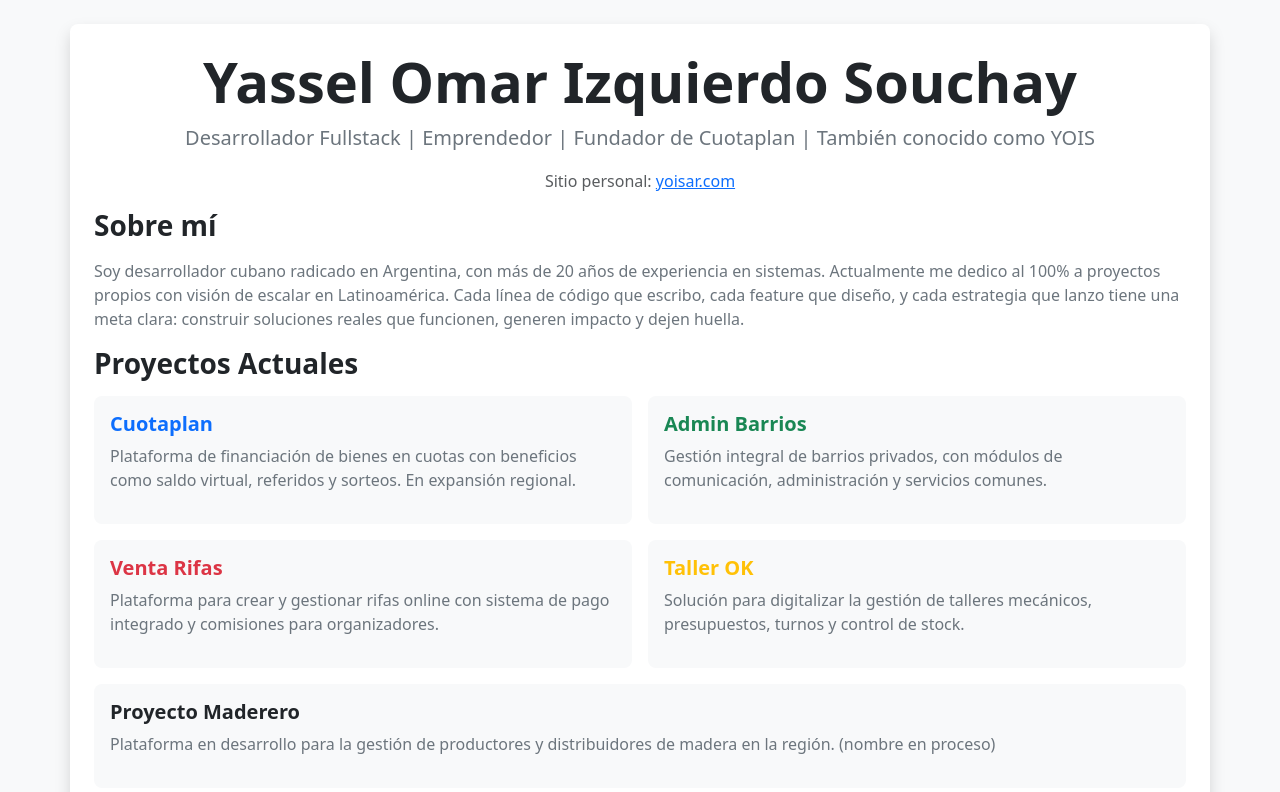
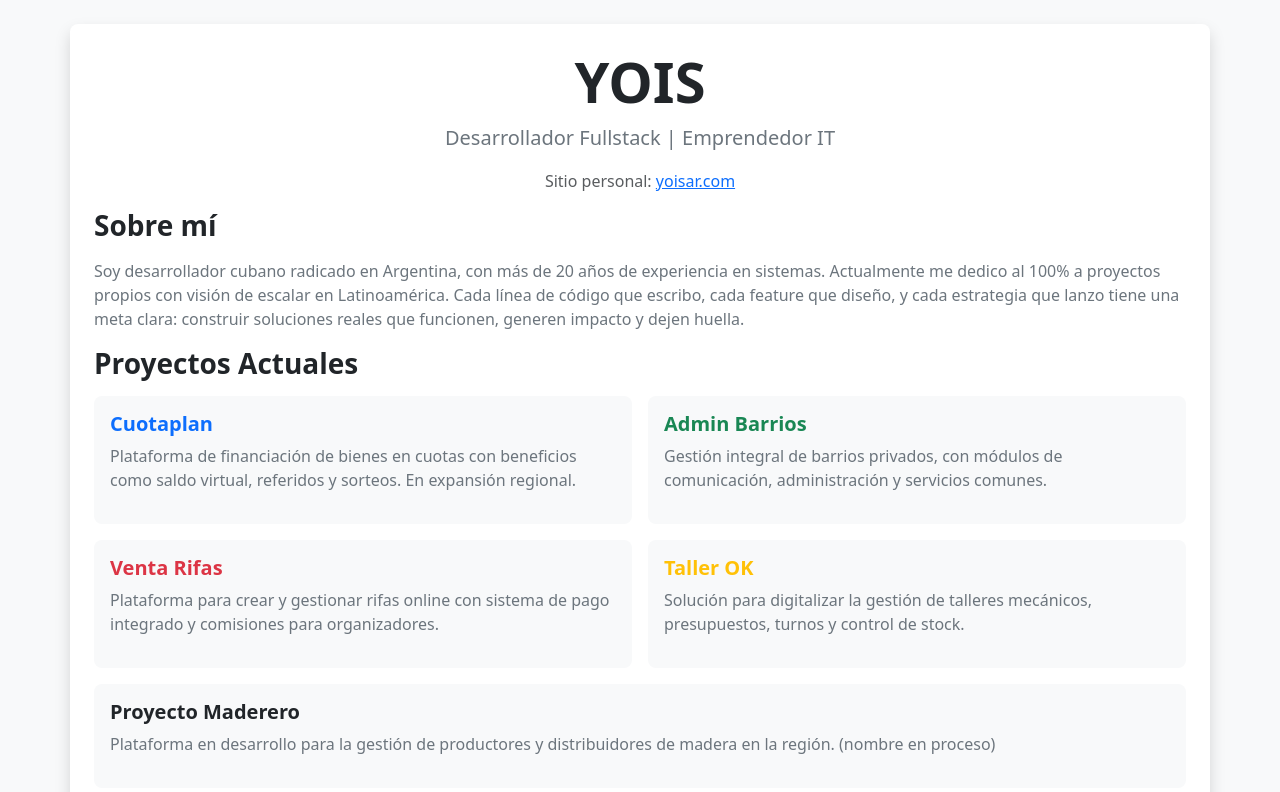
Before and after one commit to yoisar/yoisar, a React (Create React App) app in the folder frontend/: page / in a window 1280 px wide. Shown: the top 792 px of the page. Built offline with nearby package versions, Linux system fonts and the light colour scheme.

Commit message:
dejar solo yois como nombre de todo

```diff
--- a/frontend/public/index.html
+++ b/frontend/public/index.html
@@ -3,7 +3,7 @@
 <head>
   <meta charset="UTF-8">
   <meta name="viewport" content="width=device-width, initial-scale=1.0">
-  <title>Frontend</title>
+  <title>YOIS</title>
 </head>
 <body>
   <div id="root"></div>
--- a/frontend/src/App.js
+++ b/frontend/src/App.js
@@ -1,4 +1,4 @@
-import 'bootstrap/dist/css/bootstrap.min.css'; // Asegúrate de que Bootstrap esté importado
+import 'bootstrap/dist/css/bootstrap.min.css';
 import React from "react";
 
 export default function PresentacionYassel() {
@@ -6,9 +6,9 @@
         <div className="min-vh-100 bg-light py-4 px-3">
             <div className="container bg-white rounded-3 shadow p-4">
                 <header className="text-center">
-                    <h1 className="display-4 fw-bold text-dark">Yassel Omar Izquierdo Souchay</h1>
+                    <h1 className="display-4 fw-bold text-dark">YOIS</h1> {/* Actualizado con el nombre completo */}
                     <p className="lead text-secondary">
-                        Desarrollador Fullstack | Emprendedor | Fundador de Cuotaplan | También conocido como YOIS
+                        Desarrollador Fullstack | Emprendedor IT
                     </p>
                     <p className="text-muted">
                         Sitio personal: <a href="https://www.yoisar.com" className="text-primary text-decoration-underline">yoisar.com</a>
```
